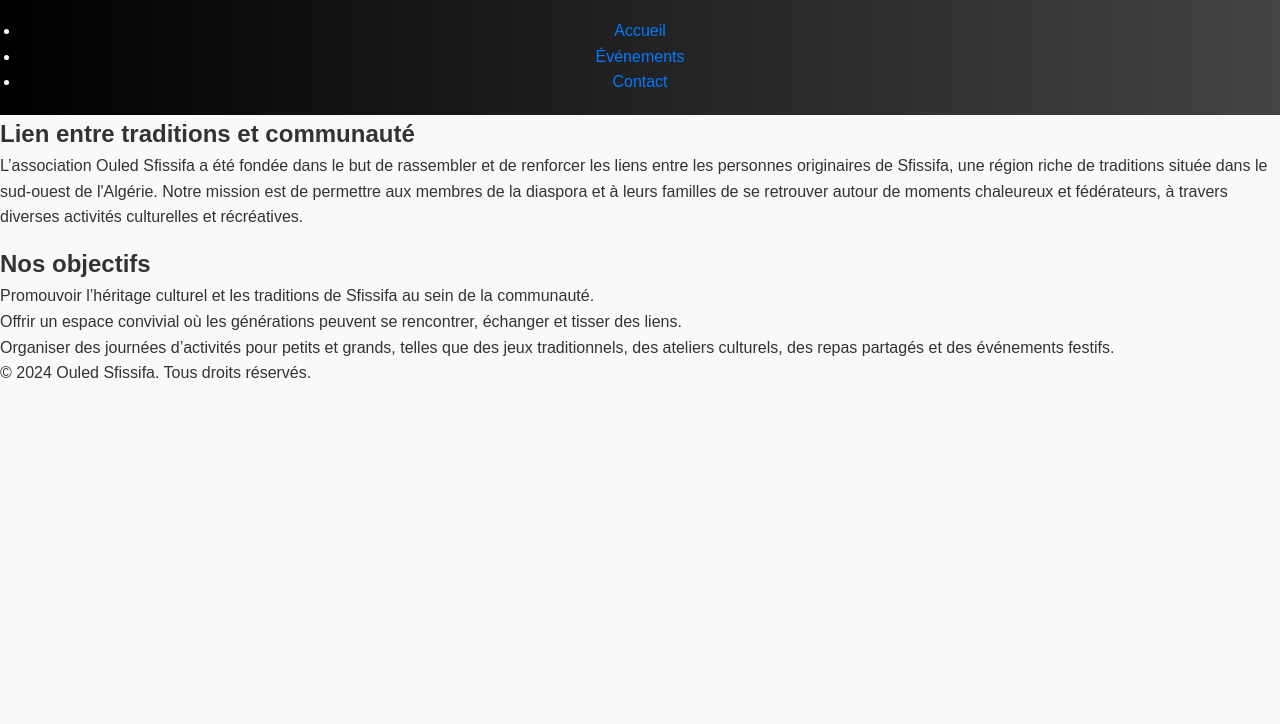
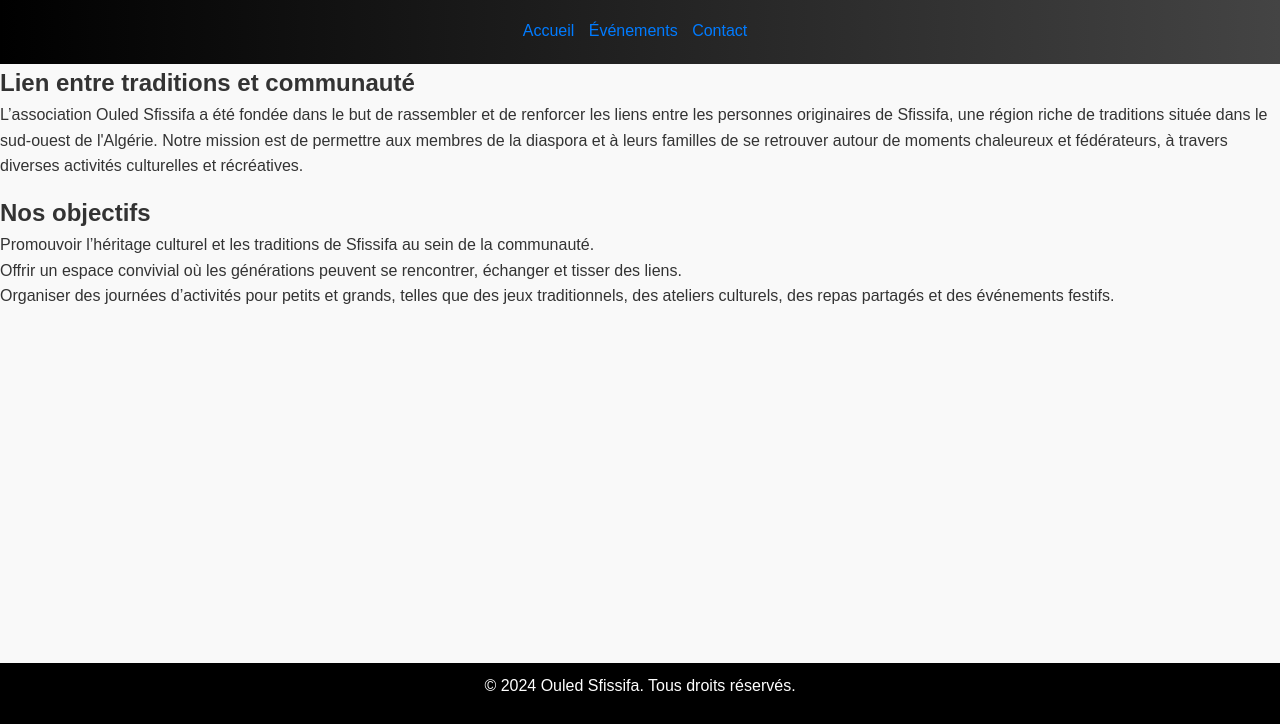
Before and after one commit to ProFury91/Ouled-Sfissifa.github.io, a plain HTML site: page index.html in a window 1280 px wide. Shown: the part 76-800 px from the top of the page. Drawn offline with Linux system fonts and the light colour scheme.

Commit message:
Update style.css

```diff
--- a/css/style.css
+++ b/css/style.css
@@ -17,14 +17,24 @@ body {
 header {
     background: linear-gradient(to right, #000, #444); /* Dégradé pour le fond */
     color: #fff; /* Texte blanc */
-    padding: 20px;
-    text-align: center;
+    padding: 20px; /* Remplissage autour du contenu */
+    text-align: center; /* Centre le texte */
 }
 
-/* Style pour les titres */
-h1 {
+header h1 {
     font-size: 2.5em; /* Grande taille pour le titre */
     margin-bottom: 10px; /* Espace sous le titre */
+}
+
+/* Navigation */
+nav ul {
+    list-style: none; /* Supprime les puces */
+    padding: 0; /* Supprime le remplissage */
+}
+
+nav ul li {
+    display: inline; /* Affiche les éléments en ligne */
+    margin-right: 10px; /* Espace entre les éléments */
 }
 
 /* Style pour le contenu principal */
@@ -69,6 +79,17 @@ button:hover {
     background-color: #0056b3; /* Couleur de fond au survol */
 }
 
+/* Footer */
+footer {
+    background-color: #000; /* Fond noir */
+    color: #fff; /* Texte blanc */
+    text-align: center; /* Centre le texte */
+    padding: 10px; /* Remplissage autour du contenu */
+    position: fixed; /* Position fixe en bas */
+    width: 100%; /* Prend toute la largeur */
+    bottom: 0; /* Alignement en bas */
+}
+
 /* Responsive design */
 @media (max-width: 600px) {
     h1 {
```
